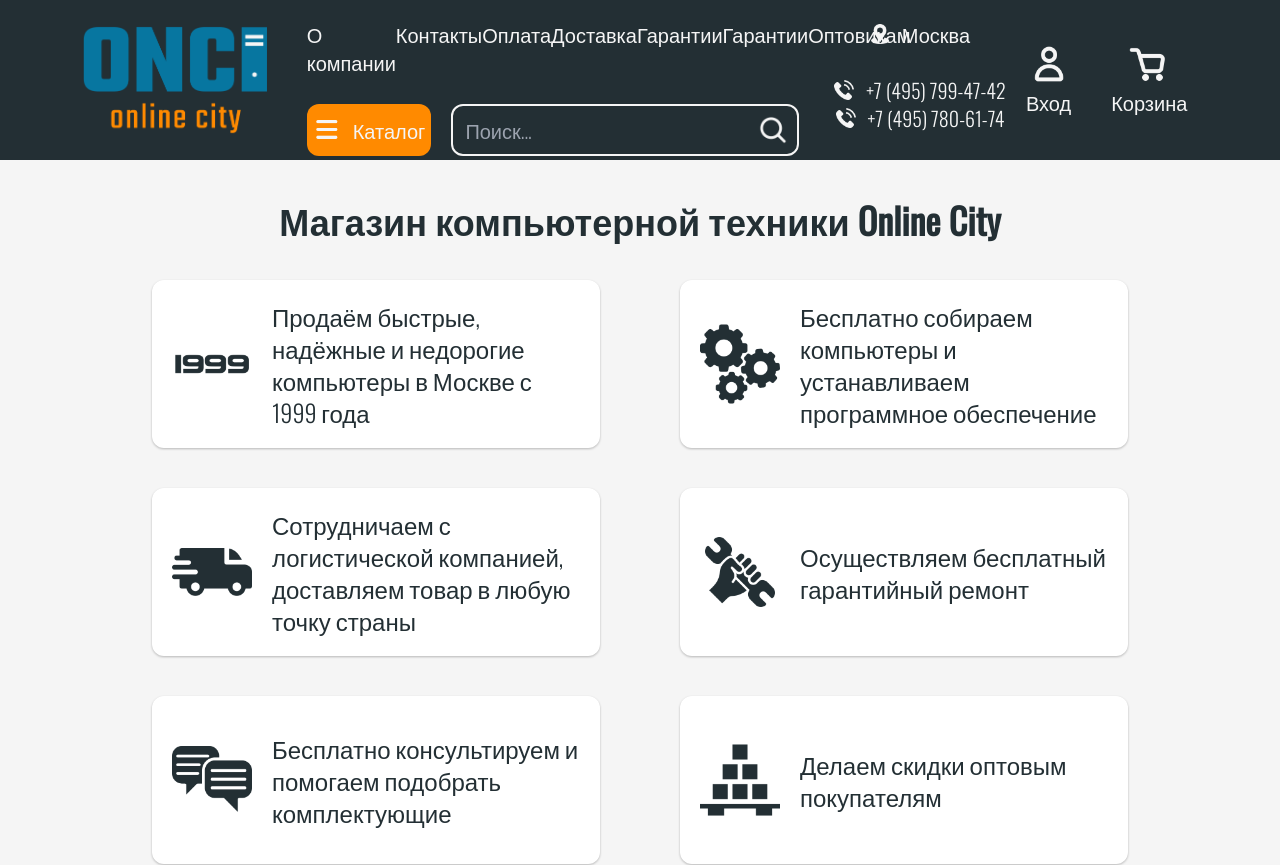
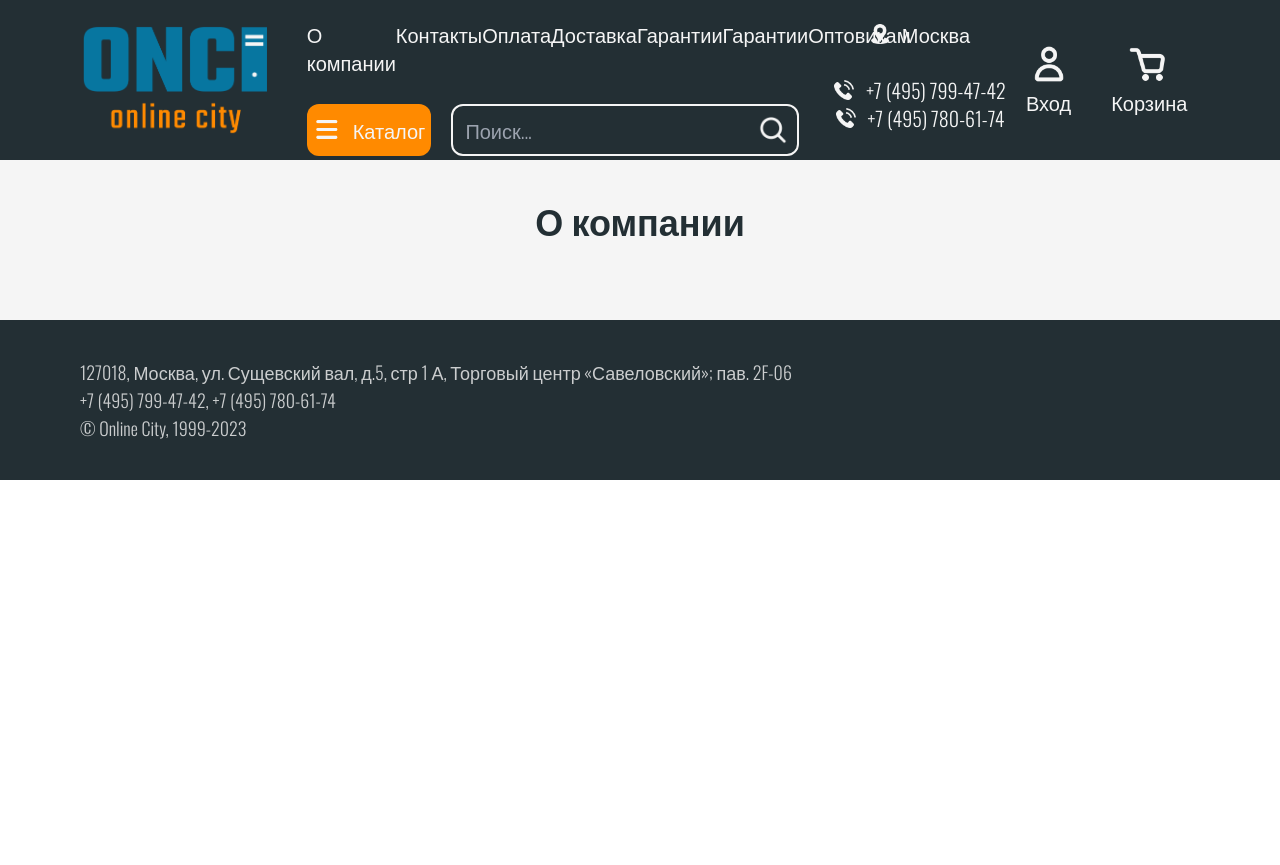
Before and after one commit to StacyGru/online-city, a React (Create React App) app: page /about_us in a window 1280 px wide. Shown: the top 865 px of the page. After the commit the page ends 800 px from the top, so only its background shows below. Built offline with nearby package versions, Linux system fonts and the light colour scheme.

Commit message:
React Router done

```diff
--- a/package.json
+++ b/package.json
@@ -11,6 +11,7 @@
     "axios": "^1.3.4",
     "react": "^18.2.0",
     "react-dom": "^18.2.0",
+    "react-router-dom": "^6.10.0",
     "react-scripts": "5.0.1",
     "web-vitals": "^2.1.4"
   },
--- a/src/App.js
+++ b/src/App.js
@@ -1,13 +1,18 @@
 import "./index.css"
 import Header from "./components/Header";
-import MainPage from "./components/MainPage";
 import Footer from "./components/Footer";
+import { Routes, Route } from 'react-router-dom'
+import MainPage from "./pages/MainPage"
+import AboutUs from "./pages/AboutUs"
 
 function App() {
     return (
-        <div className="text-xl font-normal text-darkBlue">
+        <div className="text-xl font-normal text-darkBlue bg-grayWhite">
             <Header/>
-            <MainPage/>
+            <Routes>
+                <Route path="/" element={<MainPage/>} />
+                <Route path="/about_us" element={<AboutUs/>} />
+            </Routes>
             <Footer/>
         </div>
     );
--- a/src/components/Header.js
+++ b/src/components/Header.js
@@ -5,6 +5,7 @@ import Location from "../media/location.png";
 import Phone from "../media/phone.png";
 import User from "../media/user.png";
 import Basket from "../media/basket.png";
+import { Link } from 'react-router-dom'
 
 const Header = () => {
 
@@ -17,13 +18,13 @@ const Header = () => {
 
             <div className="px-10 w-1/2 flex flex-col">
                 <ul className="flex justify-between">
-                    <li className="inline">О компании</li>
-                    <li className="inline">Контакты</li>
-                    <li className="inline">Оплата</li>
-                    <li className="inline">Доставка</li>
-                    <li className="inline">Гарантии</li>
-                    <li className="inline">Гарантии</li>
-                    <li className="inline">Оптовикам</li>
+                    <li className="inline"><Link to="/about_us">О компании</Link></li>
+                    <li className="inline"><Link to="/">Контакты</Link></li>
+                    <li className="inline"><Link to="/">Оплата</Link></li>
+                    <li className="inline"><Link to="/">Доставка</Link></li>
+                    <li className="inline"><Link to="/">Гарантии</Link></li>
+                    <li className="inline"><Link to="/">Гарантии</Link></li>
+                    <li className="inline"><Link to="/">Оптовикам</Link></li>
                 </ul>
                 <div className="mt-7 flex">
                     <button className="bg-mainOrange px-5 py-3 rounded-xl flex justify-center">
--- a/src/index.css
+++ b/src/index.css
@@ -9,7 +9,6 @@ body, html {
   font-family: 'Oswald', sans-serif;
   -webkit-font-smoothing: antialiased;
   -moz-osx-font-smoothing: grayscale;
-  background-color: #F5F5F5;
 }
 
 code {
--- a/src/index.js
+++ b/src/index.js
@@ -1,5 +1,6 @@
 import React from 'react';
 import ReactDOM from 'react-dom/client';
+import { BrowserRouter } from 'react-router-dom';
 import './index.css';
 import App from './App';
 import reportWebVitals from './reportWebVitals';
@@ -7,7 +8,9 @@ import reportWebVitals from './reportWebVitals';
 const root = ReactDOM.createRoot(document.getElementById('root'));
 root.render(
   <React.StrictMode>
-    <App />
+      <BrowserRouter>
+          <App />
+      </BrowserRouter>
   </React.StrictMode>
 );
 
--- /dev/null
+++ b/src/pages/AboutUs.js
@@ -0,0 +1,9 @@
+const AboutUs = () => {
+
+    return (
+        <div className="flex flex-col justify-center items-center px-10">
+            <h1 className="text-4xl font-bold mb-10">О компании</h1>
+        </div>
+            )
+}
+export default AboutUs;
--- a/src/components/MainPage.js
+++ b/src/pages/MainPage.js
@@ -4,7 +4,7 @@ import Chat from "../media/chat.png";
 import Gears from "../media/gears.png";
 import Service from "../media/service.png";
 import Wholesale from "../media/wholesale.png";
-import CatalogItem from "./CatalogItem";
+import CatalogItem from "../components/CatalogItem";
 
 const MainPage = () => {
 
```
Also changed, not shown: 1 other file (tests, documents, lock files or other folders).
